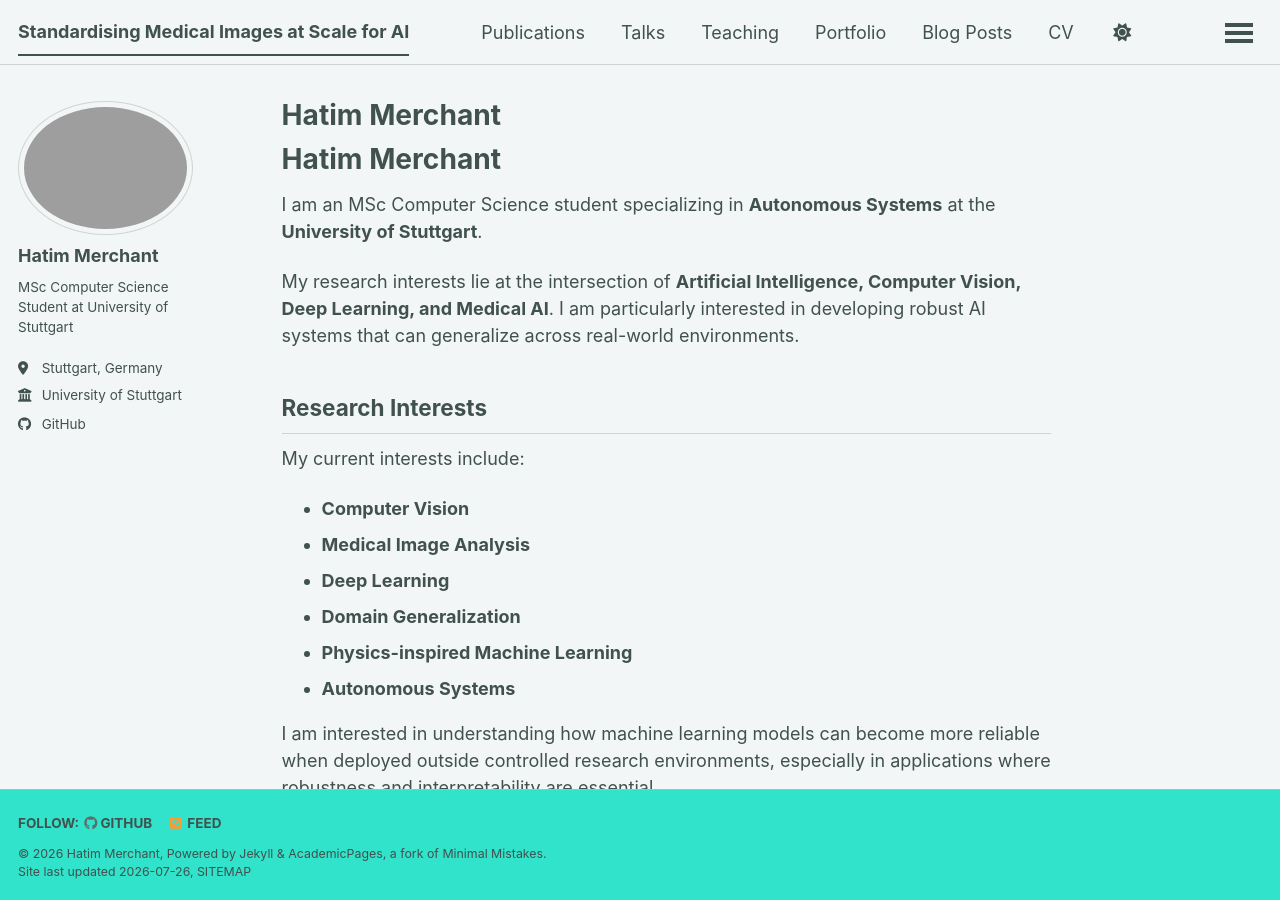
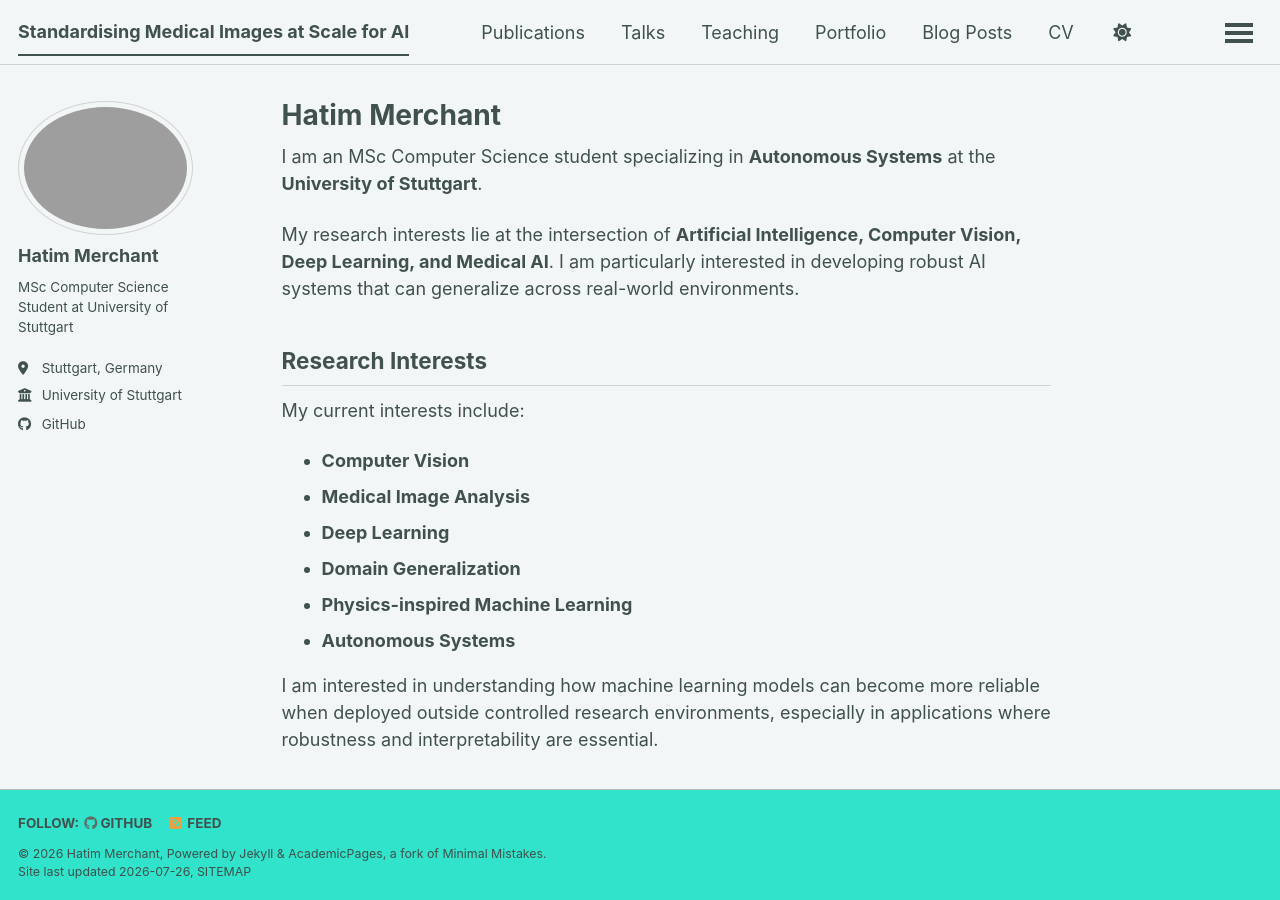
Before and after one commit to Hatim-Merchant/bloghatim-merchant.github.io, a Jekyll site: the page built from _pages/about.md, in a window 1280 px wide and 900 px high. Built offline with Jekyll 4.4.1, drawn with Linux system fonts in a browser that asks for light colours; a style sheet for code colours, icons or effects is not loaded.

Commit message:
added content

```diff
--- a/_pages/about.md
+++ b/_pages/about.md
@@ -6,8 +6,6 @@ redirect_from:
   - /about/
   - /about.html
 ---
-
-# Hatim Merchant
 
 I am an MSc Computer Science student specializing in **Autonomous Systems** at the **University of Stuttgart**.
 
```
